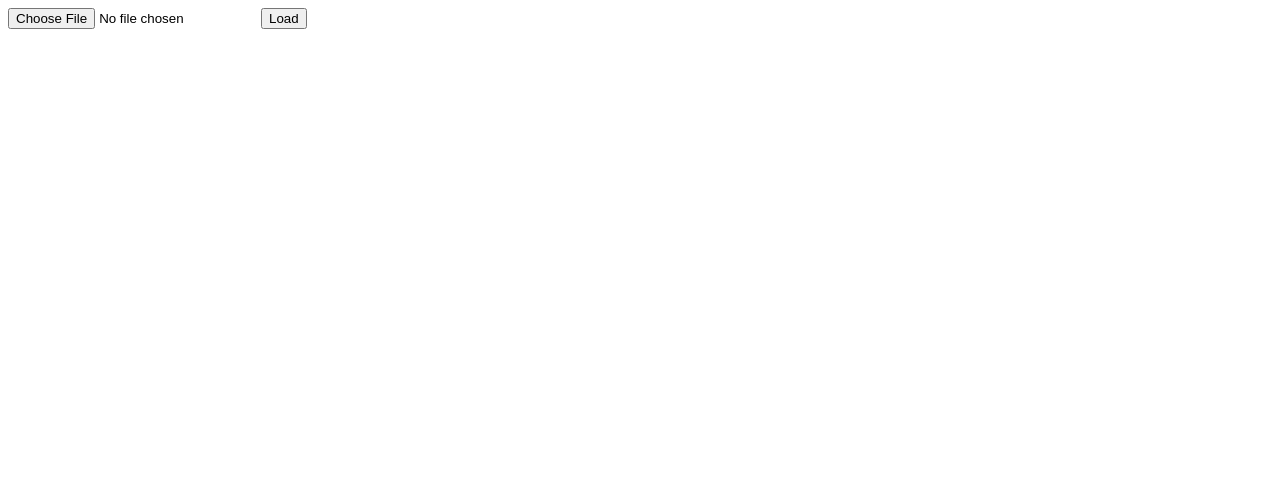
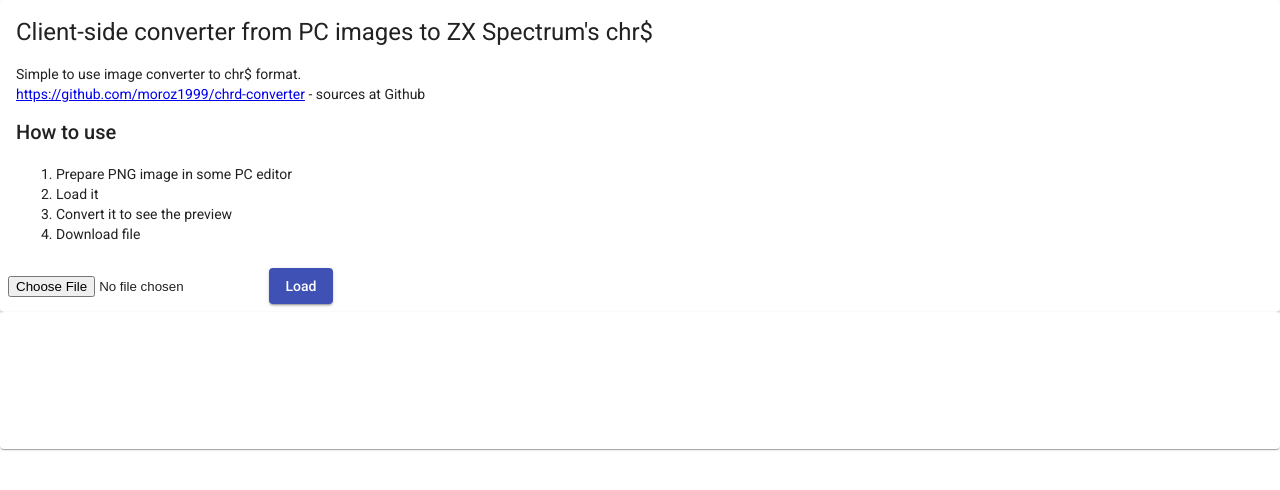
Before and after one commit to moroz1999/zx-converter, an Angular app: page / in a window 1280 px wide. Shown: the top 490 px of the page. Built offline with nearby package versions, Linux system fonts and the light colour scheme.

Commit message:
Basic angular material ui

```diff
--- a/angular.json
+++ b/angular.json
@@ -31,6 +31,7 @@
               "src/assets"
             ],
             "styles": [
+              "./node_modules/@angular/material/prebuilt-themes/indigo-pink.css",
               "src/styles.scss"
             ],
             "scripts": []
@@ -94,6 +95,7 @@
               "src/assets"
             ],
             "styles": [
+              "./node_modules/@angular/material/prebuilt-themes/indigo-pink.css",
               "src/styles.scss"
             ],
             "scripts": []
--- a/package.json
+++ b/package.json
@@ -12,10 +12,12 @@
   "private": true,
   "dependencies": {
     "@angular/animations": "~11.0.1",
+    "@angular/cdk": "^11.1.1",
     "@angular/common": "~11.0.1",
     "@angular/compiler": "~11.0.1",
     "@angular/core": "~11.0.1",
     "@angular/forms": "~11.0.1",
+    "@angular/material": "^11.1.1",
     "@angular/platform-browser": "~11.0.1",
     "@angular/platform-browser-dynamic": "~11.0.1",
     "@angular/router": "~11.0.1",
--- a/src/app/app.component.html
+++ b/src/app/app.component.html
@@ -1,7 +1,28 @@
-<div>
-  <input type="file" (change)="fileChanged($event)"/>
-  <button type="button" (click)="loadImage()">Load</button>
-  <button *ngIf="loaded" type="button" (click)="convertImage()">Convert</button>
-  <button *ngIf="converted" type="button" (click)="saveImage()">Save</button>
-</div>
-<canvas #canvas [width]="width" [height]="height"></canvas>
+<mat-card>
+  <mat-card-content>
+    <h1>Client-side converter from PC images to ZX Spectrum's chr$</h1>
+    <p>Simple to use image converter to chr$ format.
+    <br/>
+      <a href="https://github.com/moroz1999/chrd-converter">https://github.com/moroz1999/chrd-converter</a> - sources at Github
+    </p>
+    <h2>How to use</h2>
+    <ol role="list">
+      <li role="listitem">Prepare PNG image in some PC editor</li>
+      <li role="listitem">Load it</li>
+      <li role="listitem">Convert it to see the preview</li>
+      <li role="listitem">Download file</li>
+    </ol>
+  </mat-card-content>
+
+  <mat-card-actions>
+    <input type="file" (change)="fileChanged($event)"/>
+    <button mat-raised-button color="primary" type="button" (click)="loadImage()">Load</button>
+    <button mat-raised-button color="primary" *ngIf="loaded" type="button" (click)="convertImage()">Convert</button>
+    <button mat-raised-button color="warn" *ngIf="converted" type="button" (click)="saveImage()">Download</button>
+  </mat-card-actions>
+</mat-card>
+<mat-card>
+<mat-card-content>
+  <canvas #canvas [width]="width" [height]="height"></canvas>
+</mat-card-content>
+</mat-card>
--- a/src/index.html
+++ b/src/index.html
@@ -2,11 +2,14 @@
 <html lang="en">
 <head>
   <meta charset="utf-8">
-  <title>converter from PC format to ZX Spectrum's chr$</title>
+  <title>Client-side converter from PC images to ZX Spectrum's chr$</title>
   <meta name="viewport" content="width=device-width, initial-scale=1">
   <link rel="icon" type="image/x-icon" href="favicon.ico">
+  <link rel="preconnect" href="https://fonts.gstatic.com">
+  <link href="https://fonts.googleapis.com/css2?family=Roboto:wght@300;400;500&display=swap" rel="stylesheet">
+  <link href="https://fonts.googleapis.com/icon?family=Material+Icons" rel="stylesheet">
 </head>
-<body>
+<body class="mat-typography">
   <app-root></app-root>
 </body>
 </html>
--- a/src/styles.scss
+++ b/src/styles.scss
@@ -1 +1,11 @@
 /* You can add global styles to this file, and also import other style files */
+@import "~@angular/material/prebuilt-themes/indigo-pink.css";
+
+html, body {
+  height: 100%;
+}
+
+body {
+  margin: 0;
+  font-family: Roboto, "Helvetica Neue", sans-serif;
+}
```
Also changed, not shown: src/app/app.module.ts (+12 -6 lines), 1 other file (tests, documents, lock files or other folders).
